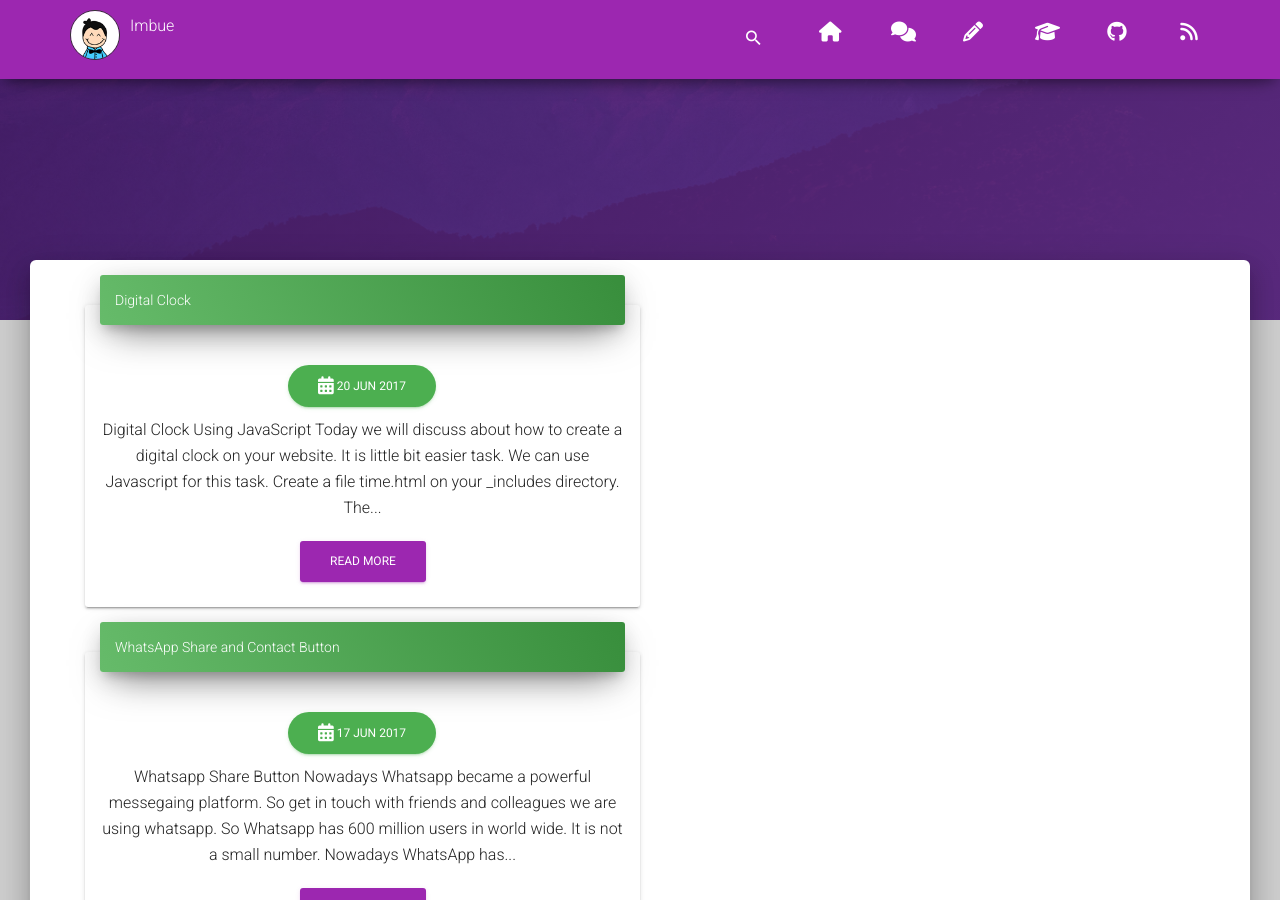
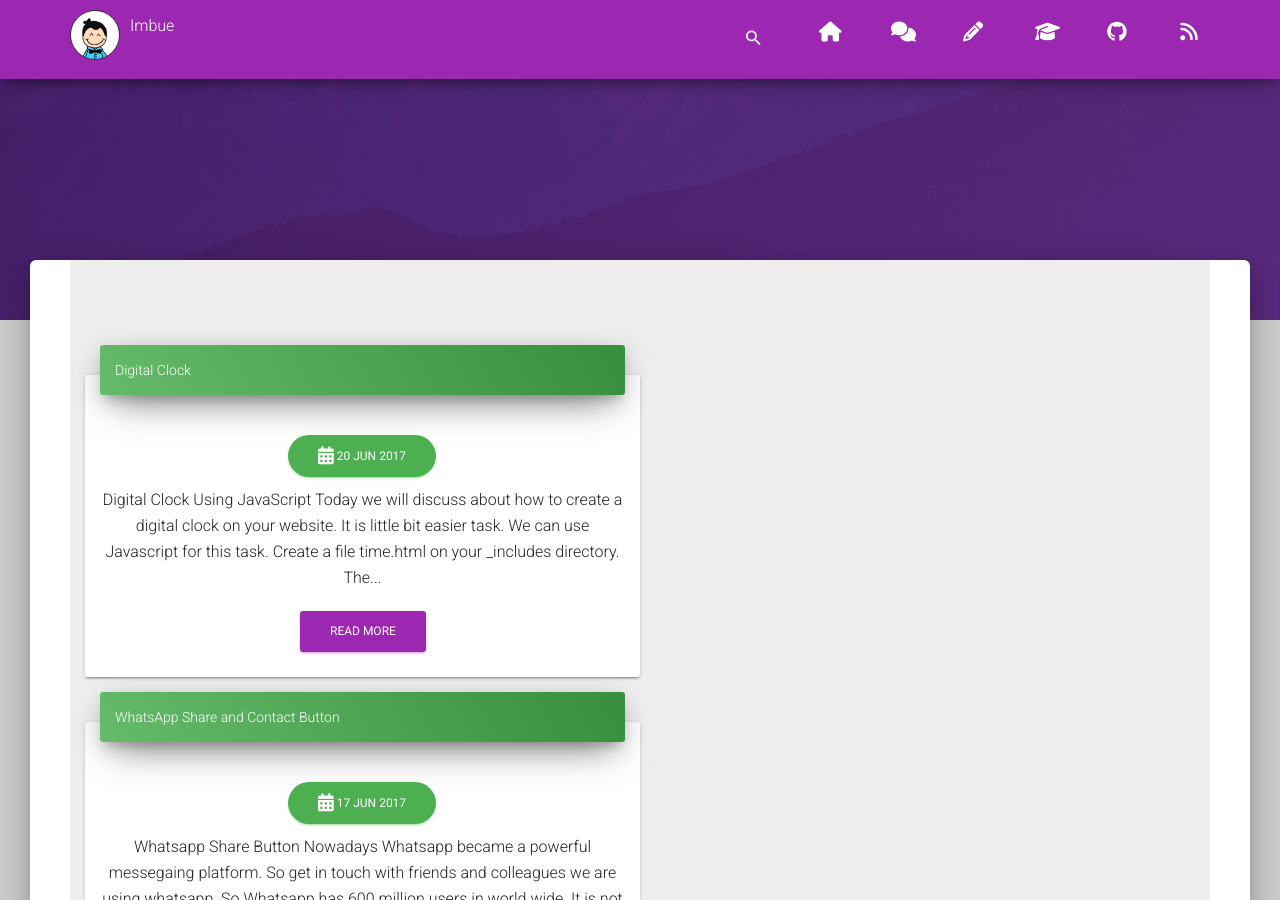
Before and after one commit to tip4programs/imbue, a Jekyll site: the page built from index.html, in a window 1280 px wide and 900 px high, scrolled down 490 px. Built offline with Jekyll 4.4.1, drawn with Linux system fonts in a browser that asks for light colours; nearby versions of some CDN libraries; the list of posts is cut into pages by our own code.

Commit message:
Update index.html

```diff
--- a/index.html
+++ b/index.html
@@ -2,8 +2,8 @@
 layout: default
 title: Welcome to Our Blog
 ---
-
-<div class="container">
+<div class="section section-tabs">
+  <div class="container">
      <div class="row">
          <div class="col-md-6">
 {% for post in paginator.posts %}
@@ -33,6 +33,8 @@ title: Welcome to Our Blog
       </div>
      </div>
   </div>
+</div>
+
     <!-- Pagination links -->
 <div class="text-center">
     <ul class="pagination pagination-primary flex-wrap">
```
